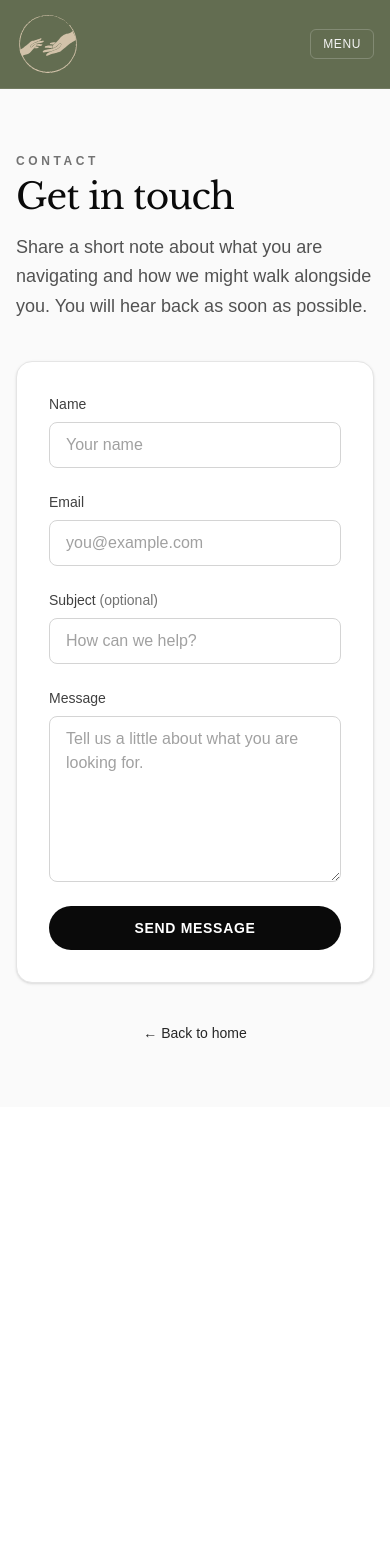
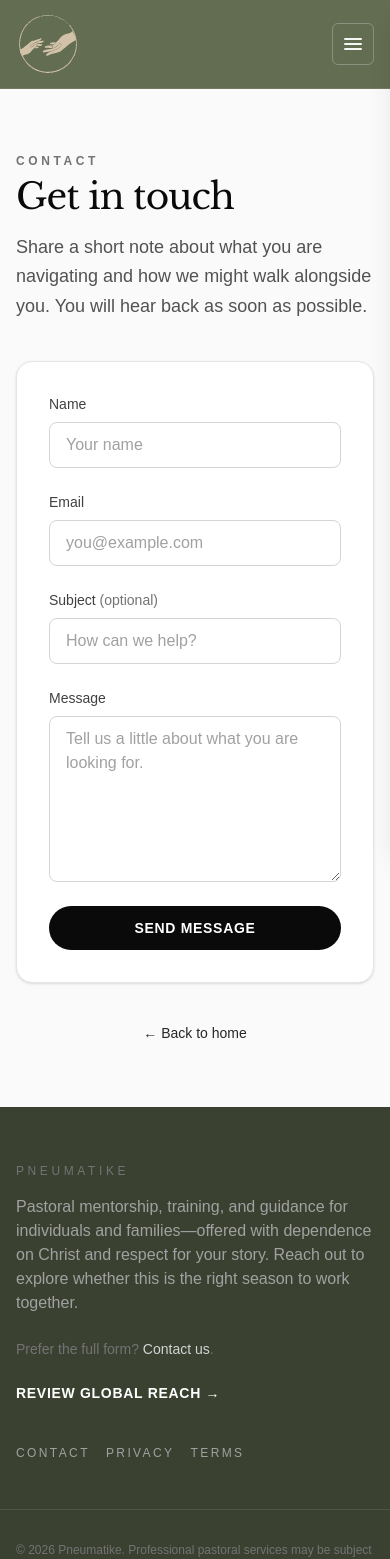
Before and after one commit to Sthembisor375/Pneumatike, a Next.js app in the folder pneumatike/: page /contact in a window 390 px wide. Shown: the top 1559 px of the page. Before the commit the page ends 1107 px from the top, so only its background shows below. Built offline with nearby package versions, Linux system fonts and the light colour scheme.

Commit message:
Implement smooth scrolling and site footer. Added HashScroll component for in-page navigation and SiteFooter component for consistent footer content. Updated layout to include new components and adjusted CSS for scroll behavior.

```diff
--- /dev/null
+++ b/pneumatike/app/components/hash-scroll.tsx
@@ -0,0 +1,30 @@
+"use client";
+
+import { useEffect } from "react";
+import { usePathname } from "next/navigation";
+
+/**
+ * After client navigations to `/#fragment`, scroll the target into view.
+ * Native smooth scroll + scroll-padding on `html` handle in-page clicks.
+ */
+export function HashScroll() {
+  const pathname = usePathname();
+
+  useEffect(() => {
+    if (pathname !== "/") return;
+    const hash = window.location.hash;
+    if (!hash || hash === "#") return;
+
+    const id = decodeURIComponent(hash.slice(1));
+    const el = document.getElementById(id);
+    if (!el) return;
+
+    const reduced = window.matchMedia("(prefers-reduced-motion: reduce)").matches;
+    el.scrollIntoView({
+      behavior: reduced ? "auto" : "smooth",
+      block: "start",
+    });
+  }, [pathname]);
+
+  return null;
+}
--- /dev/null
+++ b/pneumatike/app/components/site-footer.tsx
@@ -0,0 +1,58 @@
+import Link from "next/link";
+
+export function SiteFooter() {
+  return (
+    <footer className="mt-auto shrink-0 bg-[#3b4131] py-14 text-neutral-200">
+      <div className="mx-auto flex max-w-7xl flex-col gap-10 px-4 sm:flex-row sm:items-end sm:justify-between sm:px-6 lg:px-8">
+        <div>
+          <p className="text-xs uppercase tracking-[0.3em] text-neutral-500">
+            Pneumatike
+          </p>
+          <p className="mt-4 max-w-md text-neutral-400">
+            Pastoral mentorship, training, and guidance for individuals and
+            families—offered with dependence on Christ and respect for your
+            story. Reach out to explore whether this is the right season to work
+            together.
+          </p>
+          <p className="mt-6 text-sm text-neutral-500">
+            Prefer the full form?{" "}
+            <Link
+              href="/contact"
+              className="font-medium text-neutral-300 underline-offset-4 hover:text-white hover:underline"
+            >
+              Contact us
+            </Link>
+            .
+          </p>
+          <Link
+            href="/#reach"
+            className="mt-6 inline-flex text-sm font-semibold uppercase tracking-wider text-white hover:underline"
+          >
+            Review global reach →
+          </Link>
+        </div>
+        <div className="flex flex-wrap gap-4 text-neutral-400">
+          <Link
+            href="/contact"
+            className="text-xs uppercase tracking-[0.2em] hover:text-white"
+          >
+            Contact
+          </Link>
+          {["Privacy", "Terms"].map((label) => (
+            <span
+              key={label}
+              className="text-xs uppercase tracking-[0.2em] hover:text-white"
+            >
+              {label}
+            </span>
+          ))}
+        </div>
+      </div>
+      <div className="mx-auto mt-12 max-w-7xl border-t border-white/10 px-4 pt-8 text-xs text-neutral-500 sm:px-6 lg:px-8">
+        © {new Date().getFullYear()} Pneumatike. Professional pastoral services
+        may be subject to local regulation; visitors are responsible for
+        verifying suitability for their situation.
+      </div>
+    </footer>
+  );
+}
--- a/pneumatike/app/components/site-header.tsx
+++ b/pneumatike/app/components/site-header.tsx
@@ -1,19 +1,64 @@
 "use client";
 
 import Image from "next/image";
-import { useState } from "react";
 import Link from "next/link";
+import { useEffect, useState } from "react";
 
 const navLinks = [
-  { href: "#about", label: "About" },
-  { href: "#reach", label: "Reach" },
-  { href: "#services", label: "Services" },
-  { href: "#sessions", label: "Formats" },
-  { href: "#next-steps", label: "Start here" },
+  { href: "/#about", label: "About" },
+  { href: "/#reach", label: "Reach" },
+  { href: "/#services", label: "Services" },
+  { href: "/#sessions", label: "Formats" },
+  { href: "/#next-steps", label: "Start here" },
 ];
+
+function HamburgerIcon({ open }: { open: boolean }) {
+  return (
+    <svg
+      viewBox="0 0 24 24"
+      className="h-6 w-6"
+      fill="none"
+      stroke="currentColor"
+      strokeWidth="2"
+      strokeLinecap="round"
+      aria-hidden
+    >
+      {open ? (
+        <>
+          <path d="M6 6l12 12" />
+          <path d="M18 6L6 18" />
+        </>
+      ) : (
+        <>
+          <path d="M4 7h16" />
+          <path d="M4 12h16" />
+          <path d="M4 17h16" />
+        </>
+      )}
+    </svg>
+  );
+}
 
 export function SiteHeader() {
   const [open, setOpen] = useState(false);
+
+  useEffect(() => {
+    if (!open) return;
+    const prev = document.body.style.overflow;
+    document.body.style.overflow = "hidden";
+    return () => {
+      document.body.style.overflow = prev;
+    };
+  }, [open]);
+
+  useEffect(() => {
+    if (!open) return;
+    const onKey = (e: KeyboardEvent) => {
+      if (e.key === "Escape") setOpen(false);
+    };
+    window.addEventListener("keydown", onKey);
+    return () => window.removeEventListener("keydown", onKey);
+  }, [open]);
 
   return (
     <header className="sticky top-0 z-50 border-b border-white/10 bg-[#636D51] text-neutral-100">
@@ -49,23 +94,53 @@ export function SiteHeader() {
           type="button"
           aria-expanded={open}
           aria-controls="mobile-nav"
-          className="rounded-md border border-white/20 px-3 py-1.5 text-xs font-medium uppercase tracking-wider text-neutral-100 md:hidden"
+          aria-label={open ? "Close menu" : "Open menu"}
+          className="inline-flex items-center justify-center rounded-md border border-white/25 p-2 text-neutral-100 transition hover:bg-white/10 md:hidden"
           onClick={() => setOpen((v) => !v)}
         >
-          Menu
+          <HamburgerIcon open={open} />
         </button>
       </div>
-      {open && (
+
+      {/* Mobile: backdrop + slide-in drawer from the right */}
+      <div className="md:hidden">
         <div
+          role="presentation"
+          className={`fixed inset-0 z-[100] bg-neutral-950/55 backdrop-blur-[2px] transition-opacity duration-300 ease-out ${
+            open
+              ? "pointer-events-auto opacity-100"
+              : "pointer-events-none opacity-0"
+          }`}
+          onClick={() => setOpen(false)}
+        />
+        <aside
           id="mobile-nav"
-          className="border-t border-white/10 bg-neutral-950 px-4 py-4 md:hidden"
+          role="dialog"
+          aria-modal="true"
+          aria-hidden={!open}
+          aria-label="Site navigation"
+          className={`fixed right-0 top-0 z-[101] flex h-[100dvh] w-[80vw] max-w-sm flex-col border-l border-white/10 bg-[#4a523f] shadow-xl transition-transform duration-300 ease-out ${
+            open
+              ? "translate-x-0 pointer-events-auto"
+              : "translate-x-full pointer-events-none"
+          }`}
         >
-          <div className="flex flex-col gap-3">
+          <div className="flex items-center justify-start border-b border-white/10 px-4 py-3">
+            <button
+              type="button"
+              aria-label="Close menu"
+              className="rounded-md p-2 text-neutral-200 transition hover:bg-white/10 hover:text-white"
+              onClick={() => setOpen(false)}
+            >
+              <HamburgerIcon open />
+            </button>
+          </div>
+          <nav className="flex flex-1 flex-col gap-1 overflow-y-auto px-4 py-6">
             {navLinks.map((item) => (
               <Link
                 key={item.href}
                 href={item.href}
-                className="text-sm uppercase tracking-wider text-neutral-200"
+                className="rounded-lg px-3 py-3 text-sm uppercase tracking-wider text-neutral-200 transition hover:bg-white/10 hover:text-white"
                 onClick={() => setOpen(false)}
               >
                 {item.label}
@@ -73,14 +148,14 @@ export function SiteHeader() {
             ))}
             <Link
               href="/contact"
-              className="mt-2 inline-flex w-fit rounded-full border border-white/25 bg-white px-4 py-2 text-xs font-semibold uppercase tracking-wider text-neutral-950"
+              className="mx-3 mt-6 inline-flex w-fit rounded-full border border-white/25 bg-white px-4 py-2.5 text-xs font-semibold uppercase tracking-wider text-neutral-950 transition hover:bg-neutral-100"
               onClick={() => setOpen(false)}
             >
               Get in touch
             </Link>
-          </div>
-        </div>
-      )}
+          </nav>
+        </aside>
+      </div>
     </header>
   );
 }
--- a/pneumatike/app/globals.css
+++ b/pneumatike/app/globals.css
@@ -3,6 +3,7 @@
 :root {
   --background: #ffffff;
   --foreground: #171717;
+  --site-header-offset: 6.5rem;
 }
 
 @theme inline {
@@ -25,3 +26,10 @@ body {
   color: var(--foreground);
   font-family: Arial, Helvetica, sans-serif;
 }
+
+@media (prefers-reduced-motion: no-preference) {
+  html {
+    scroll-behavior: smooth;
+    scroll-padding-top: var(--site-header-offset);
+  }
+}
--- a/pneumatike/app/layout.tsx
+++ b/pneumatike/app/layout.tsx
@@ -1,5 +1,7 @@
 import type { Metadata } from "next";
 import { Geist, Geist_Mono, Libre_Baskerville } from "next/font/google";
+import { HashScroll } from "./components/hash-scroll";
+import { SiteFooter } from "./components/site-footer";
 import "./globals.css";
 
 const geistSans = Geist({
@@ -34,7 +36,11 @@ export default function RootLayout({
       lang="en"
       className={`${geistSans.variable} ${geistMono.variable} ${libre.variable} h-full antialiased`}
     >
-      <body className="flex min-h-full flex-col font-sans">{children}</body>
+      <body className="flex min-h-full flex-col font-sans">
+        <HashScroll />
+        <div className="flex min-h-0 flex-1 flex-col">{children}</div>
+        <SiteFooter />
+      </body>
     </html>
   );
 }
--- a/pneumatike/app/page.tsx
+++ b/pneumatike/app/page.tsx
@@ -253,60 +253,6 @@ export default function Home() {
           </div>
         </div>
       </section>
-
-      {/* Footer */}
-      <footer className="bg-neutral-950 py-14 text-neutral-200">
-        <div className="mx-auto flex max-w-7xl flex-col gap-10 px-4 sm:flex-row sm:items-end sm:justify-between sm:px-6 lg:px-8">
-          <div>
-            <p className="text-xs uppercase tracking-[0.3em] text-neutral-500">
-              Pneumatike
-            </p>
-            <p className="mt-4 max-w-md text-neutral-400">
-              Pastoral mentorship, training, and guidance for individuals and
-              families—offered with dependence on Christ and respect for your
-              story. Reach out to explore whether this is the right season to
-              work together.
-            </p>
-            <p className="mt-6 text-sm text-neutral-500">
-              Prefer the full form?{" "}
-              <Link
-                href="/contact"
-                className="font-medium text-neutral-300 underline-offset-4 hover:text-white hover:underline"
-              >
-                Contact us
-              </Link>
-              .
-            </p>
-            <Link
-              href="#reach"
-              className="mt-6 inline-flex text-sm font-semibold uppercase tracking-wider text-white hover:underline"
-            >
-              Review global reach →
-            </Link>
-          </div>
-          <div className="flex flex-wrap gap-4 text-neutral-400">
-            <Link
-              href="/contact"
-              className="text-xs uppercase tracking-[0.2em] hover:text-white"
-            >
-              Contact
-            </Link>
-            {["Privacy", "Terms"].map((label) => (
-              <span
-                key={label}
-                className="text-xs uppercase tracking-[0.2em] hover:text-white"
-              >
-                {label}
-              </span>
-            ))}
-          </div>
-        </div>
-        <div className="mx-auto mt-12 max-w-7xl border-t border-white/10 px-4 pt-8 text-xs text-neutral-500 sm:px-6 lg:px-8">
-          © {new Date().getFullYear()} Pneumatike. Professional pastoral
-          services may be subject to local regulation; visitors are responsible
-          for verifying suitability for their situation.
-        </div>
-      </footer>
     </>
   );
 }
```
